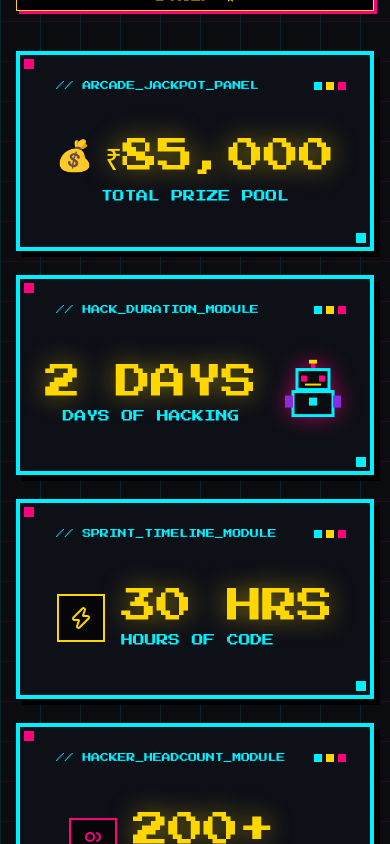
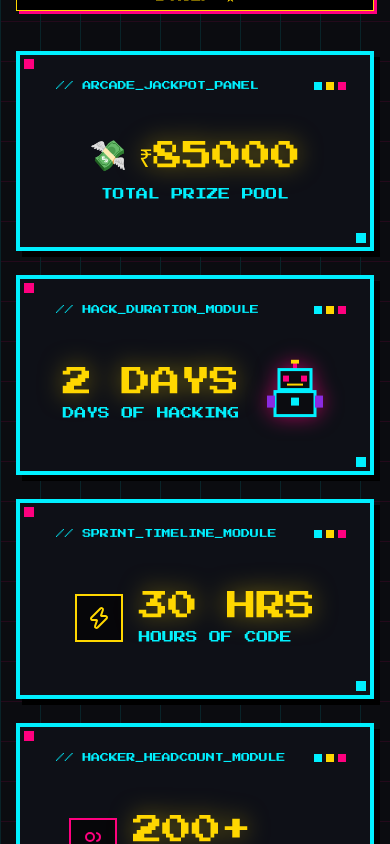
Before and after one commit to vcethackathon/vcet-hackathon-26, a Next.js app in the folder client/: page / in a window 390 px wide. Shown: the part 2080-2924 px from the top of the page. Built offline with nearby package versions, Linux system fonts and the light colour scheme; no server answers.

Commit message:
PreLoader added scroll animation improved

```diff
--- a/client/components/ScrollProgressRail.tsx
+++ b/client/components/ScrollProgressRail.tsx
@@ -47,8 +47,13 @@ export default function ScrollProgressRail({
 
         {/* ── MINI SLIDING MASCOT ICON ON RAIL ── */}
         <div
-          className="absolute -left-[14px] transition-all duration-500 ease-out pointer-events-none z-30"
-          style={{ top: `calc(${progressPercentage}% - 14px)` }}
+          className="absolute -left-[14px] pointer-events-none z-30"
+          style={{
+            top: 0,
+            transform: `translateY(calc(${progressPercentage}% - 14px))`,
+            transition: 'transform 500ms cubic-bezier(0.25, 0.46, 0.45, 0.94)',
+            willChange: 'transform',
+          }}
           aria-hidden="true"
         >
           <div className="p-0.5 bg-[#0B0C10] border border-[#00F0FF] rounded-sm shadow-[0_0_6px_rgba(0,240,255,0.8)]">
--- a/client/components/SponsorsMarquee.tsx
+++ b/client/components/SponsorsMarquee.tsx
@@ -33,8 +33,8 @@ export default function SponsorsMarquee() {
       <div className="relative w-full overflow-hidden bg-[#12131C] py-8 border-y border-gray-800">
 
         {/* Fade gradient edges */}
-        <div className="absolute top-0 bottom-0 left-0 w-24 bg-gradient-to-r from-[#0B0C10] to-transparent z-10 pointer-events-none" />
-        <div className="absolute top-0 bottom-0 right-0 w-24 bg-gradient-to-l from-[#0B0C10] to-transparent z-10 pointer-events-none" />
+        <div className="absolute top-0 bottom-0 left-0 w-10 sm:w-24 bg-gradient-to-r from-[#0B0C10] to-transparent z-10 pointer-events-none" />
+        <div className="absolute top-0 bottom-0 right-0 w-10 sm:w-24 bg-gradient-to-l from-[#0B0C10] to-transparent z-10 pointer-events-none" />
 
         <div className="animate-marquee flex items-center gap-8 sm:gap-12">
           {marqueeItems.map((item, idx) => (
--- a/client/components/StatsStrip.tsx
+++ b/client/components/StatsStrip.tsx
@@ -63,9 +63,9 @@ export default function StatsStrip() {
             <div className="flex-1 flex items-center justify-center">
               <div className="text-center">
                 <div className="flex items-center justify-center gap-3 mb-3">
-                  <span className="text-3xl">💰</span>
-                  <div className="font-pixel text-4xl sm:text-5xl text-[#FFD700] tracking-tight drop-shadow-[0_0_12px_rgba(255,215,0,0.5)]">
-                    <span className="rupee">₹</span>85,000
+                  <span className="text-3xl">💸</span>
+                  <div className="font-pixel text-3xl sm:text-4xl md:text-5xl text-[#FFD700] tracking-tight drop-shadow-[0_0_12px_rgba(255,215,0,0.5)]">
+                    <span className="rupee">₹</span>85000
                   </div>
                 </div>
                 <div className="font-pixel text-xs text-[#00F0FF] tracking-[0.2em] uppercase">
@@ -99,7 +99,7 @@ export default function StatsStrip() {
             <div className="flex-1 flex items-center justify-center gap-6">
               {/* Stat */}
               <div className="text-center">
-                <div className="font-pixel text-4xl sm:text-5xl text-[#FFD700] leading-none mb-2 drop-shadow-[0_0_12px_rgba(255,215,0,0.5)]">
+                <div className="font-pixel text-3xl sm:text-4xl md:text-5xl text-[#FFD700] leading-none mb-2 drop-shadow-[0_0_12px_rgba(255,215,0,0.5)]">
                   2 DAYS
                 </div>
                 <div className="font-pixel text-xs text-[#00F0FF] tracking-[0.2em] uppercase">
@@ -163,7 +163,7 @@ export default function StatsStrip() {
                   <Zap className="w-6 h-6 text-[#FFD700]" />
                 </div>
                 <div>
-                  <div className="font-pixel text-4xl sm:text-5xl text-[#FFD700] leading-none mb-2 drop-shadow-[0_0_12px_rgba(255,215,0,0.5)]">
+                  <div className="font-pixel text-3xl sm:text-4xl md:text-5xl text-[#FFD700] leading-none mb-2 drop-shadow-[0_0_12px_rgba(255,215,0,0.5)]">
                     30 HRS
                   </div>
                   <div className="font-pixel text-xs text-[#00F0FF] tracking-[0.2em] uppercase">
@@ -201,7 +201,7 @@ export default function StatsStrip() {
                   <Users className="w-6 h-6 text-[#FF007F]" />
                 </div>
                 <div>
-                  <div className="font-pixel text-4xl sm:text-5xl text-[#FFD700] leading-none mb-2 drop-shadow-[0_0_12px_rgba(255,215,0,0.5)]">
+                  <div className="font-pixel text-3xl sm:text-4xl md:text-5xl text-[#FFD700] leading-none mb-2 drop-shadow-[0_0_12px_rgba(255,215,0,0.5)]">
                     200+
                   </div>
                   <div className="font-pixel text-xs text-[#00F0FF] tracking-[0.2em] uppercase">
--- a/client/components/WorldMapCard.tsx
+++ b/client/components/WorldMapCard.tsx
@@ -124,10 +124,10 @@ const WorldMapCard = forwardRef<HTMLDivElement, WorldMapCardProps>(
             : '4px 4px 0px #000',
         }}
       >
-        {/* Connector line from card to route */}
+        {/* Connector line from card to route — hidden on mobile to prevent horizontal overflow */}
         <div
           className={`
-            absolute top-1/2 -translate-y-1/2
+            hidden md:block absolute top-1/2 -translate-y-1/2
             ${side === 'left' ? '-right-6 sm:-right-8' : '-left-6 sm:-left-8'}
             w-6 sm:w-8 h-[3px]
           `}
@@ -137,10 +137,10 @@ const WorldMapCard = forwardRef<HTMLDivElement, WorldMapCardProps>(
           aria-hidden="true"
         />
 
-        {/* Connector dot */}
+        {/* Connector dot — hidden on mobile to prevent horizontal overflow */}
         <div
           className={`
-            absolute top-1/2 -translate-y-1/2
+            hidden md:block absolute top-1/2 -translate-y-1/2
             ${side === 'left' ? '-right-8 sm:-right-10' : '-left-8 sm:-left-10'}
             w-3 h-3 rounded-sm rotate-45
           `}
```
Also changed, not shown: 1 other file (tests, documents, lock files or other folders).
